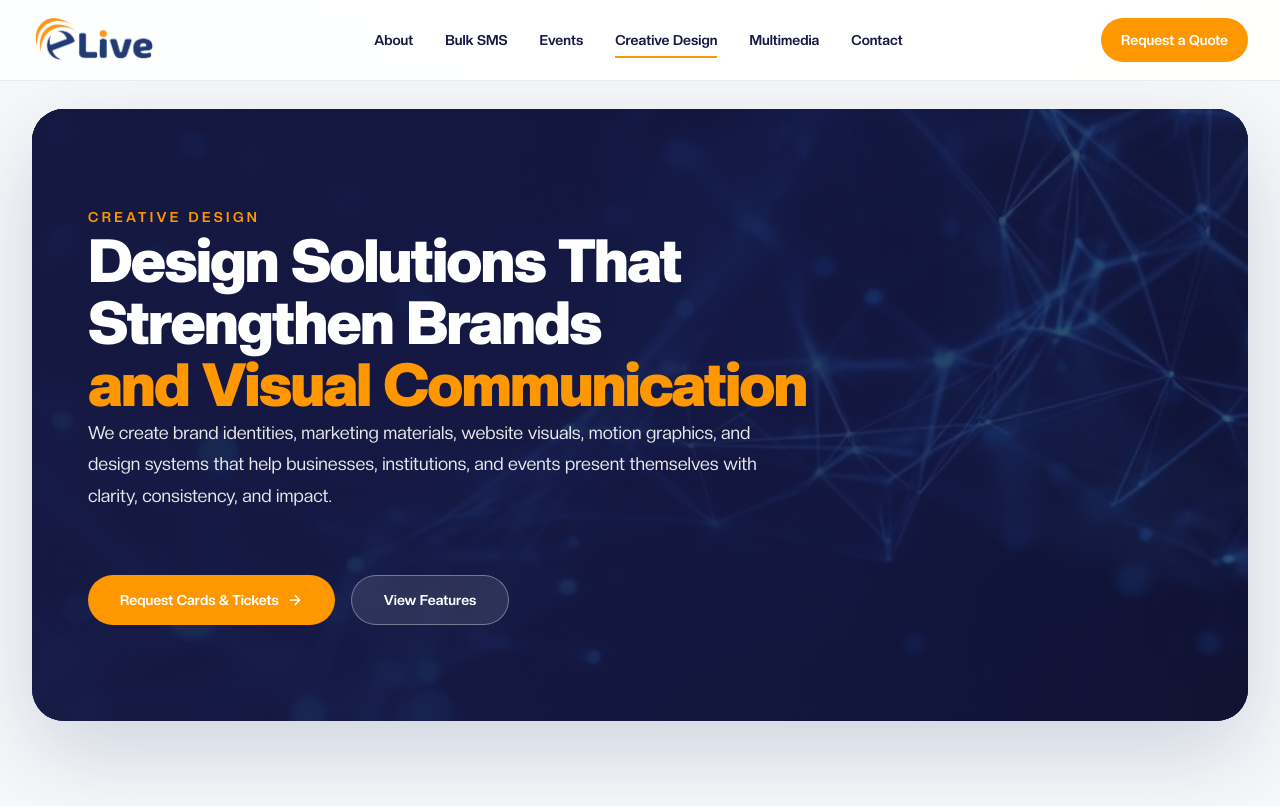
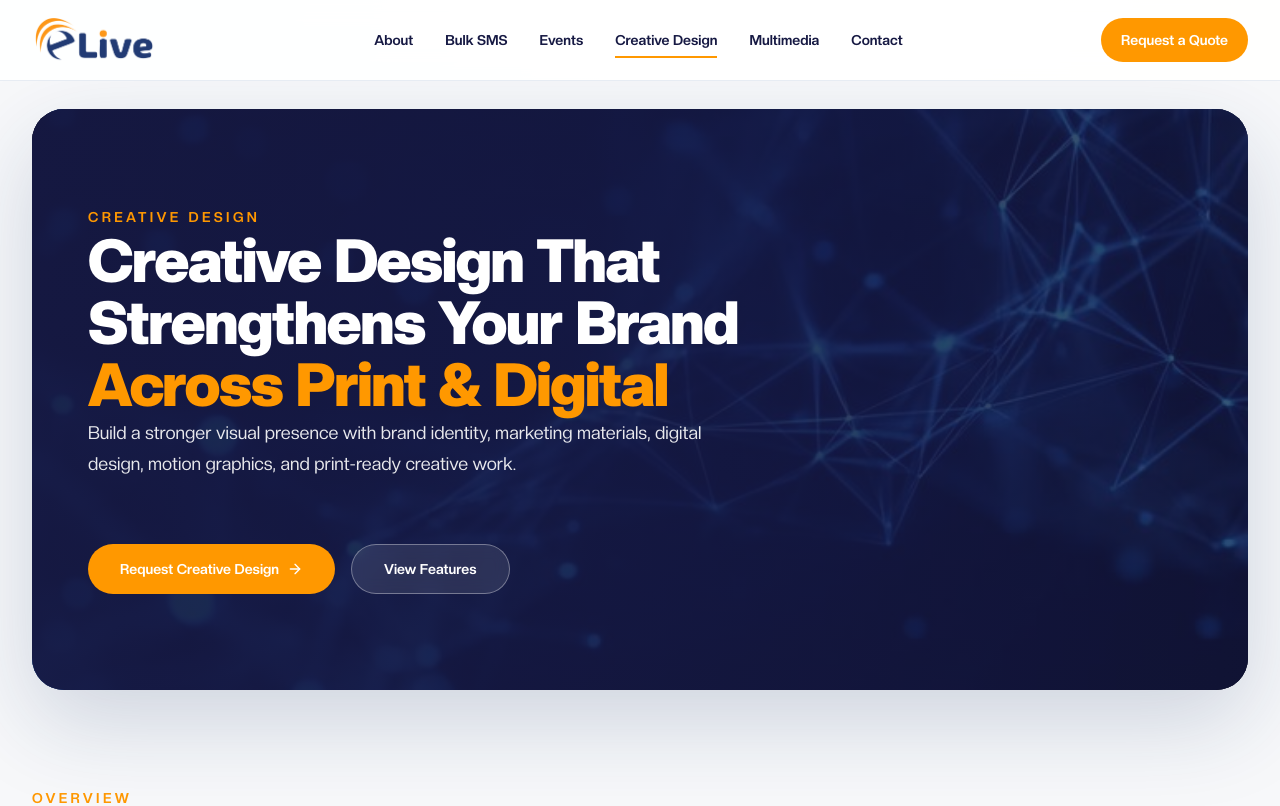
Before and after one commit to kite255/elive-website, a Next.js app: page /creative-design in a window 1280 px wide. Shown: the top 806 px of the page. Built offline with nearby package versions, Linux system fonts and the light colour scheme.

Commit message:
Refine hero messaging for clarity and consistency

```diff
--- a/app/creative-design/page.tsx
+++ b/app/creative-design/page.tsx
@@ -272,10 +272,10 @@ export default function CreativeDesignPage() {
   className="mt-5 text-4xl font-black leading-tight md:text-5xl lg:text-[60px] lg:leading-[1.08]"
 >
   <span className="block text-white">
-    Design Solutions That Strengthen Brands
+    Creative Design That Strengthens Your Brand
   </span>
   <span className="block text-[var(--color-elive-accent)]">
-    and Visual Communication
+    Across Print & Digital
   </span>
 </motion.h1>
 
@@ -283,10 +283,7 @@ export default function CreativeDesignPage() {
                 variants={fadeUp}
                 className="mt-6 max-w-2xl text-base leading-8 text-white/90 md:text-lg"
               >
-                We create brand identities, marketing materials, website
-                visuals, motion graphics, and design systems that help
-                businesses, institutions, and events present themselves with
-                clarity, consistency, and impact.
+                Build a stronger visual presence with brand identity, marketing materials, digital design, motion graphics, and print-ready creative work.
               </motion.p>
 
               <motion.div
@@ -298,12 +295,12 @@ export default function CreativeDesignPage() {
     href="/contact"
     className="group inline-flex items-center justify-center rounded-full bg-[var(--color-elive-accent)] px-8 py-3.5 text-sm font-bold !text-white transition-all duration-300 hover:-translate-y-0.5 hover:bg-[var(--color-elive-accent-dark)]"
   >
-    Request Cards & Tickets
+    Request Creative Design
     <ArrowRight className="ml-2 h-4 w-4 transition-transform duration-200 group-hover:translate-x-1" />
   </Link>
 
   <Link
-    href="#event-features"
+    href="#services"
     className="inline-flex items-center justify-center rounded-full border border-white/35 bg-white/10 px-8 py-3.5 text-sm font-bold !text-white backdrop-blur-sm transition-all duration-300 hover:border-white hover:bg-white/15"
   >
     View Features
```
